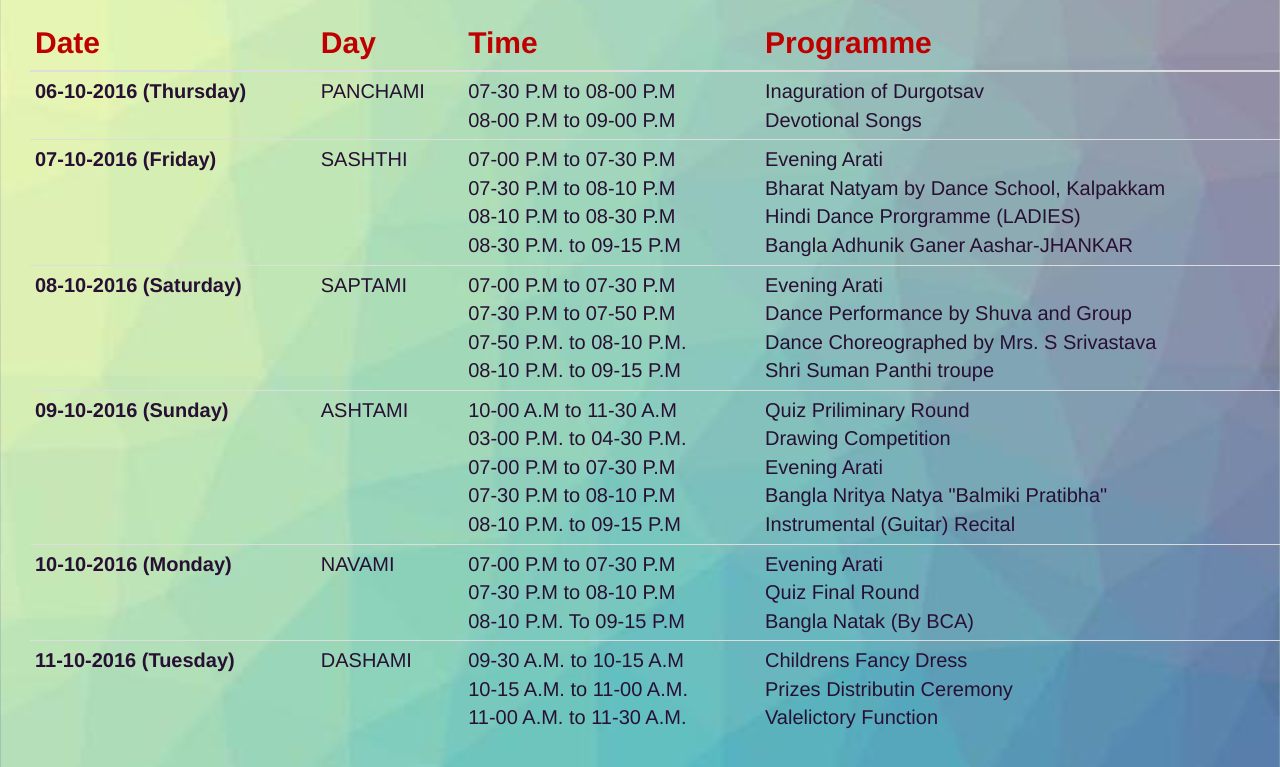
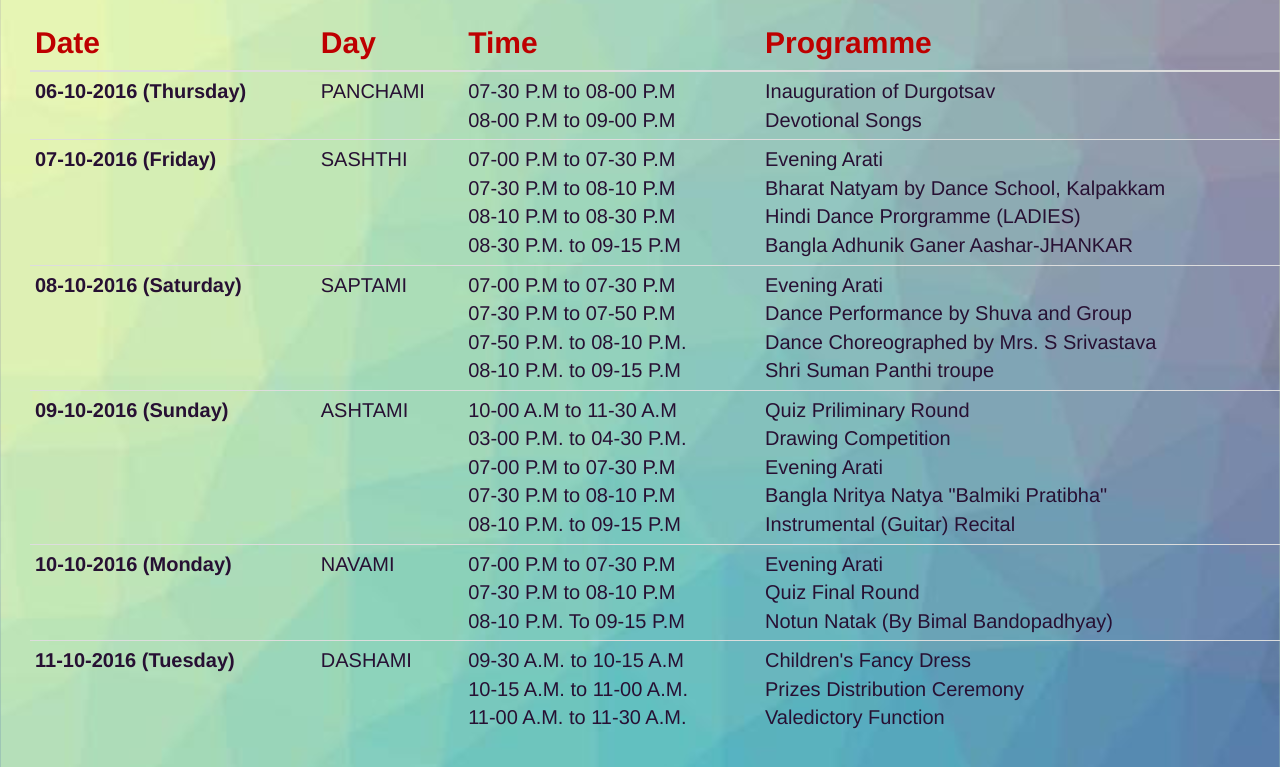
Before and after one commit to kalpakkamdurgapujo/kalpakkamdurgapujo.github.io, a website: page cultural_programme.html in a window 1280 px wide. Shown: the part 158-925 px from the top of the page. Drawn offline with nearby package versions, Linux system fonts and the light colour scheme.

Commit message:
typos fixed

```diff
--- a/cultural_programme.html
+++ b/cultural_programme.html
@@ -55,7 +55,7 @@
         			<td><strong>06-10-2016 (Thursday)</strong></td>
         			<td>PANCHAMI</td>
               <td>07-30 P.M to 08-00 P.M<br>08-00 P.M to 09-00 P.M</td>
-              <td>Inaguration of Durgotsav<br>Devotional Songs</td>
+              <td>Inauguration of Durgotsav<br>Devotional Songs</td>
       			</tr>
       			<tr>
         			<td><strong>07-10-2016 (Friday)</strong></td>
@@ -79,13 +79,13 @@
         			<td><strong>10-10-2016 (Monday)</strong></td>
         			<td>NAVAMI</td>
               <td>07-00 P.M to 07-30 P.M<br>07-30 P.M to 08-10 P.M<br>08-10 P.M. To 09-15 P.M</td>
-              <td>Evening Arati<br>Quiz Final Round<br>Bangla Natak (By BCA)</td>
+              <td>Evening Arati<br>Quiz Final Round<br>Notun Natak (By Bimal Bandopadhyay)</td>
       			</tr>
       			<tr>
         			<td><strong>11-10-2016 (Tuesday)</strong></td>
         			<td>DASHAMI</td>
               <td>09-30 A.M. to 10-15 A.M<br>10-15 A.M. to 11-00 A.M.<br>11-00 A.M. to 11-30 A.M.</td>
-              <td>Childrens Fancy Dress<br>Prizes Distributin Ceremony<br>Valelictory Function</td>
+              <td>Children's Fancy Dress<br>Prizes Distribution Ceremony<br>Valedictory Function</td>
       			</tr>
     		</tbody>
 		</table>
```
